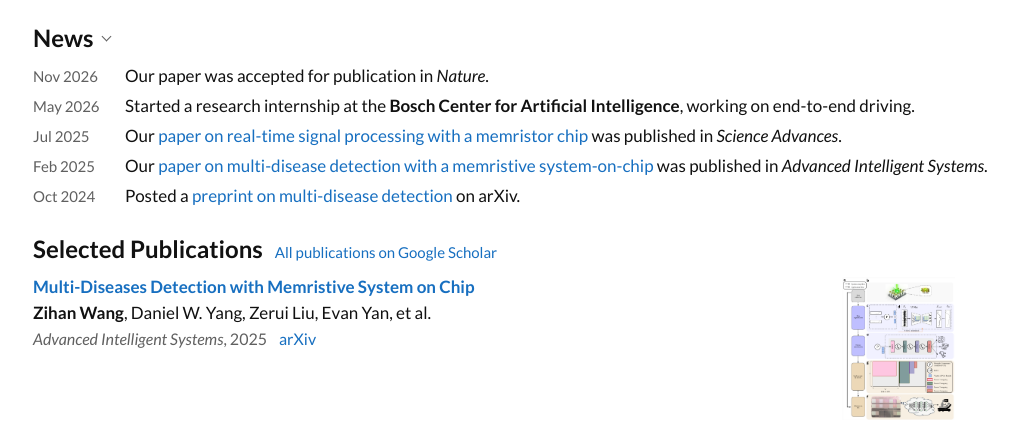
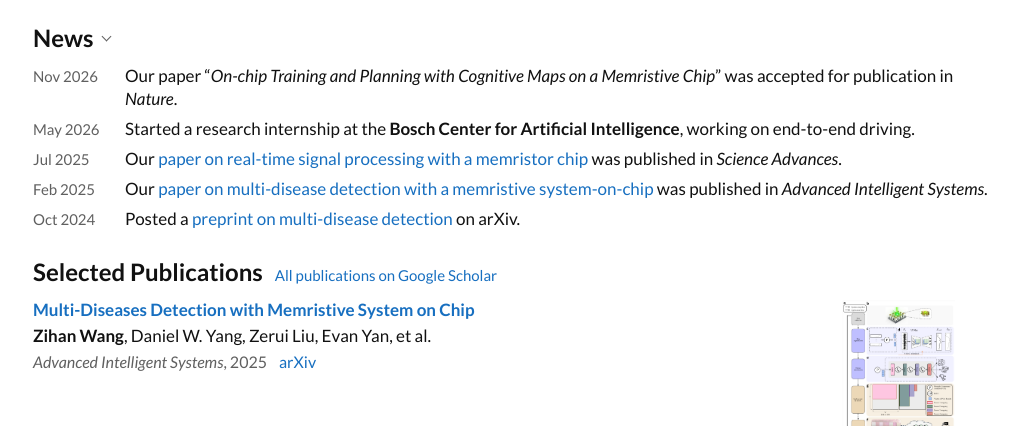
Before and after one commit to ZihanWw/ZihanWw.github.io, a plain HTML site: page index.html in a window 1280 px wide. Shown: the part 374-800 px from the top of the page, without its empty margins (127-1151 px from the left). Drawn offline with Linux system fonts and the light colour scheme.

Commit message:
Include full Nature paper title in November news

```diff
--- a/index.html
+++ b/index.html
@@ -56,7 +56,7 @@
         <ul class="news-list">
           <li>
             <time datetime="2026-11">Nov 2026</time>
-            <p>Our paper was accepted for publication in <cite>Nature</cite>.</p>
+            <p>Our paper “<cite>On-chip Training and Planning with Cognitive Maps on a Memristive Chip</cite>” was accepted for publication in <cite>Nature</cite>.</p>
           </li>
           <li>
             <time datetime="2026-05">May 2026</time>
```
